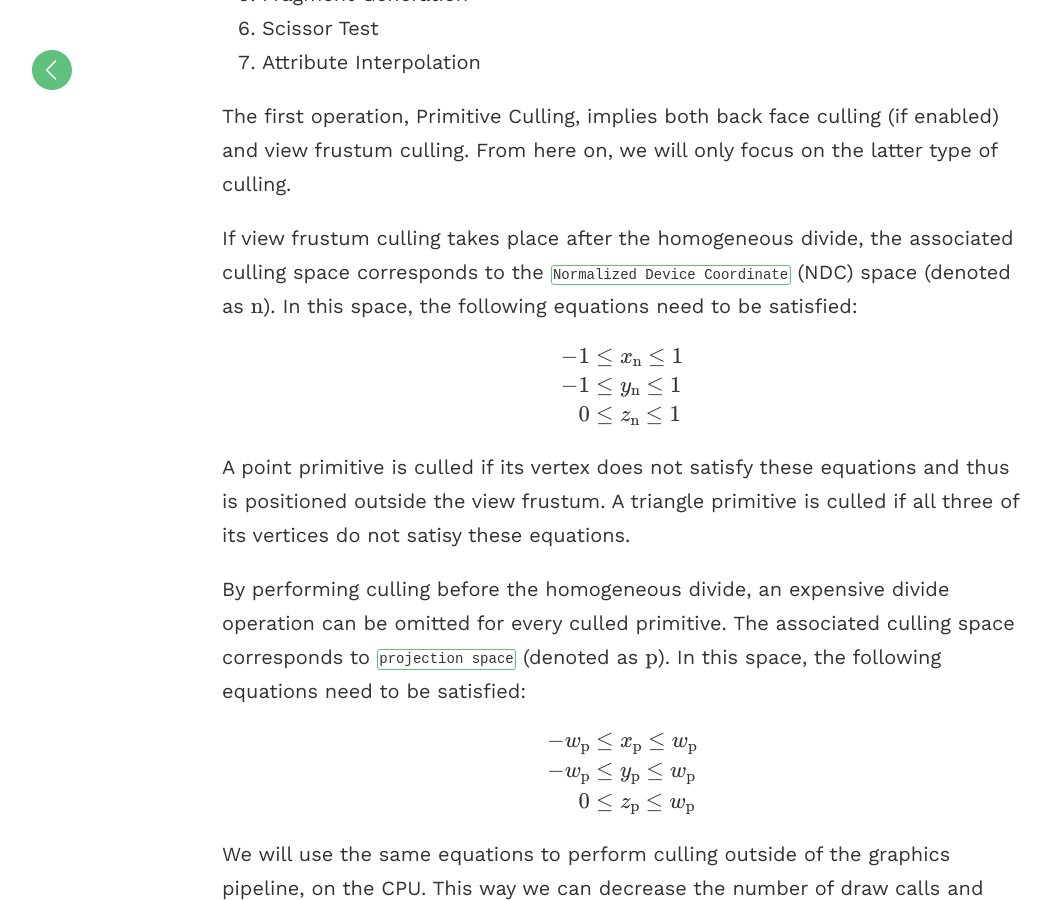
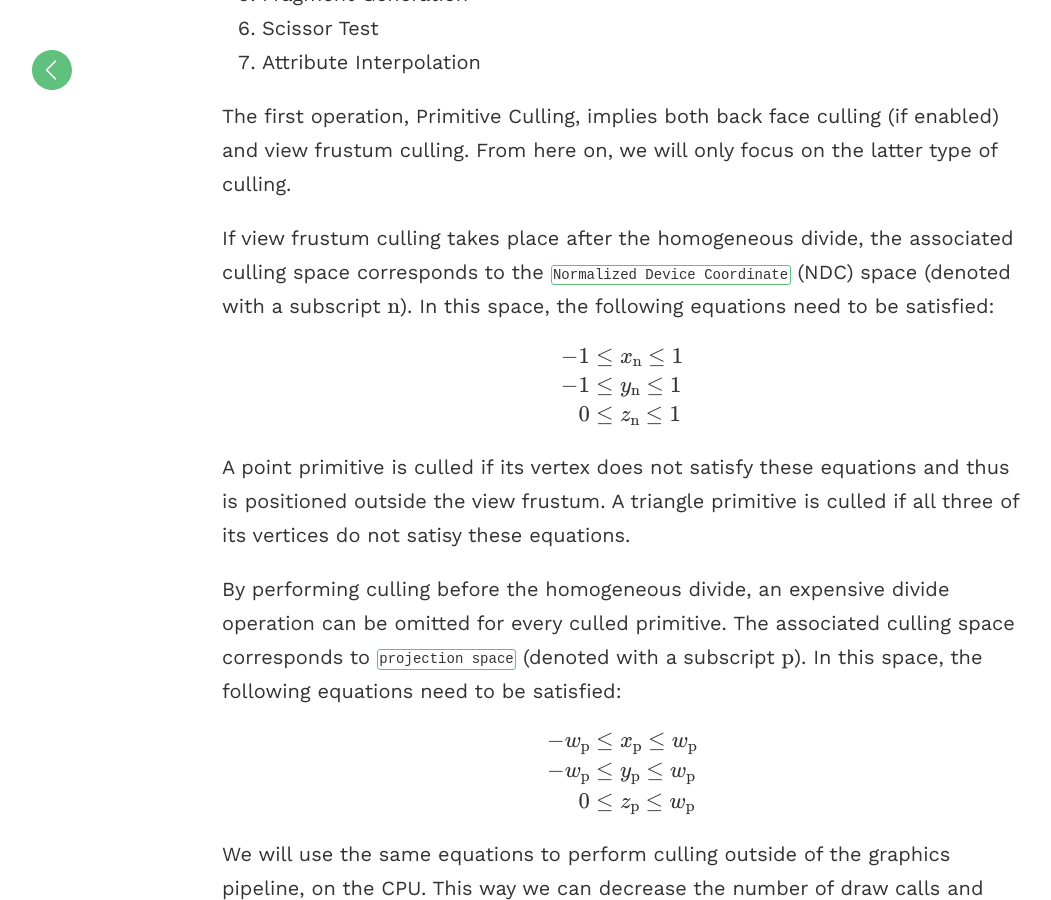
Before and after one commit to matt77hias/Blog, a Jekyll site: the page built from _posts/2017-08-24-creating-a-view-frustum.md, in a window 1280 px wide and 900 px high, scrolled down 1023 px. Shown: the whole window, without its empty margins (18-1069 px from the left). Built offline with Jekyll 4.4.1, drawn with Linux system fonts in a browser that asks for light colours; formulas are drawn with MathJax 3; comment, search, counter and statistics services are not loaded.

Commit message:
Update 2017-08-24-creating-a-view-frustum.md

```diff
--- a/_posts/2017-08-24-creating-a-view-frustum.md
+++ b/_posts/2017-08-24-creating-a-view-frustum.md
@@ -17,7 +17,7 @@ The fixed-function Rasterizer Stage (`RS`) of the graphics pipeline receives ind
 
 The first operation, Primitive Culling, implies both back face culling (if enabled) and view frustum culling. From here on, we will only focus on the latter type of culling.
 
-If view frustum culling takes place after the homogeneous divide, the associated culling space corresponds to the `Normalized Device Coordinate` (NDC) space (denoted as $$\mathrm{n}$$). In this space, the following equations need to be satisfied:
+If view frustum culling takes place after the homogeneous divide, the associated culling space corresponds to the `Normalized Device Coordinate` (NDC) space (denoted with a subscript $$\mathrm{n}$$). In this space, the following equations need to be satisfied:
 
 $$\begin{align}
 -1 &\le x_{\mathrm{n}} \le 1\\
@@ -27,7 +27,7 @@ $$\begin{align}
 
 A point primitive is culled if its vertex does not satisfy these equations and thus is positioned outside the view frustum. A triangle primitive is culled if all three of its vertices do not satisy these equations.
 
-By performing culling before the homogeneous divide, an expensive divide operation can be omitted for every culled primitive. The associated culling space corresponds to `projection space` (denoted as $$\mathrm{p}$$). In this space, the following equations need to be satisfied:
+By performing culling before the homogeneous divide, an expensive divide operation can be omitted for every culled primitive. The associated culling space corresponds to `projection space` (denoted with a subscript $$\mathrm{p}$$). In this space, the following equations need to be satisfied:
 
 $$\begin{align}
 -w_{\mathrm{p}} &\le x_{\mathrm{p}} \le w_{\mathrm{p}}\\
```
